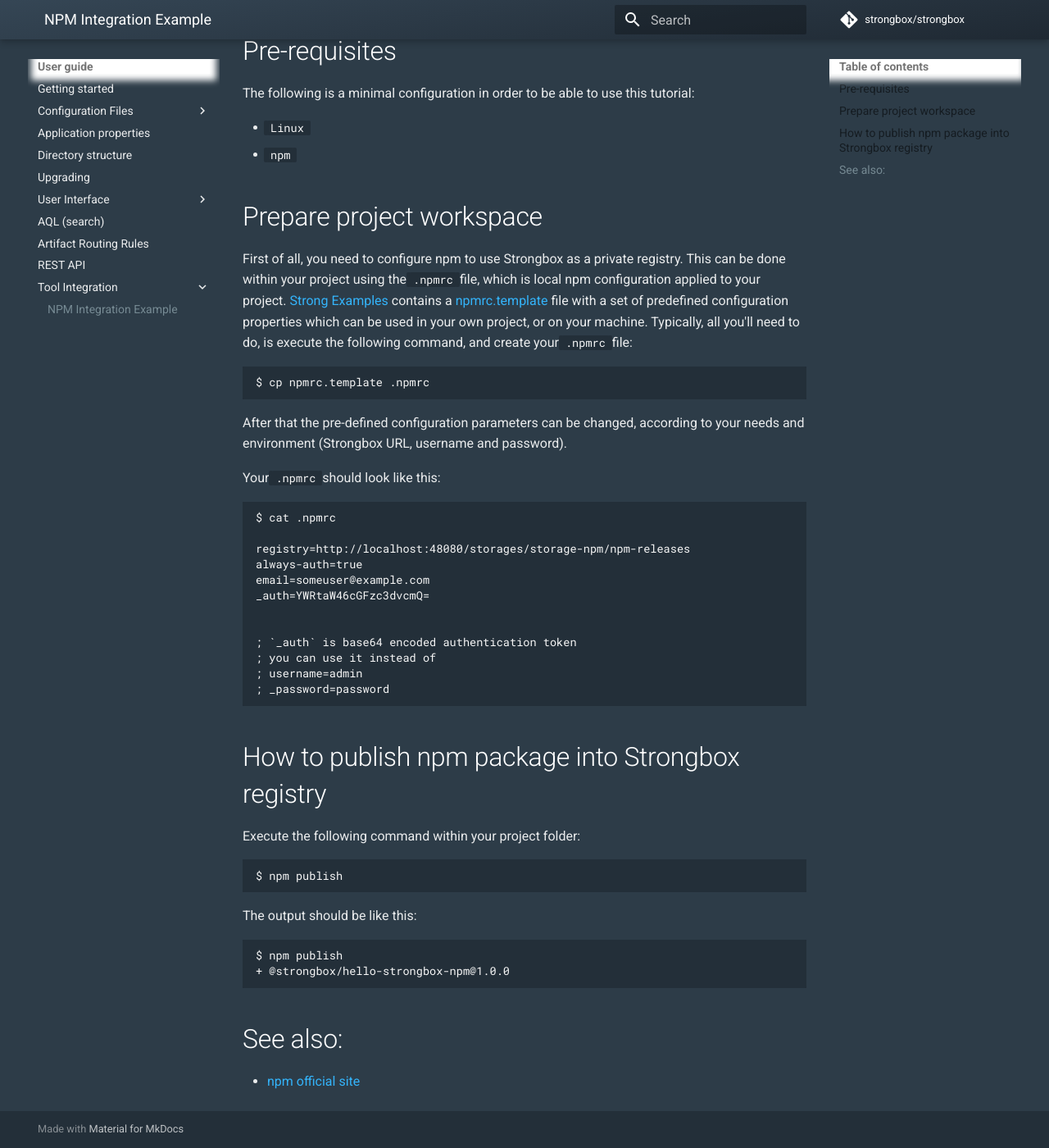
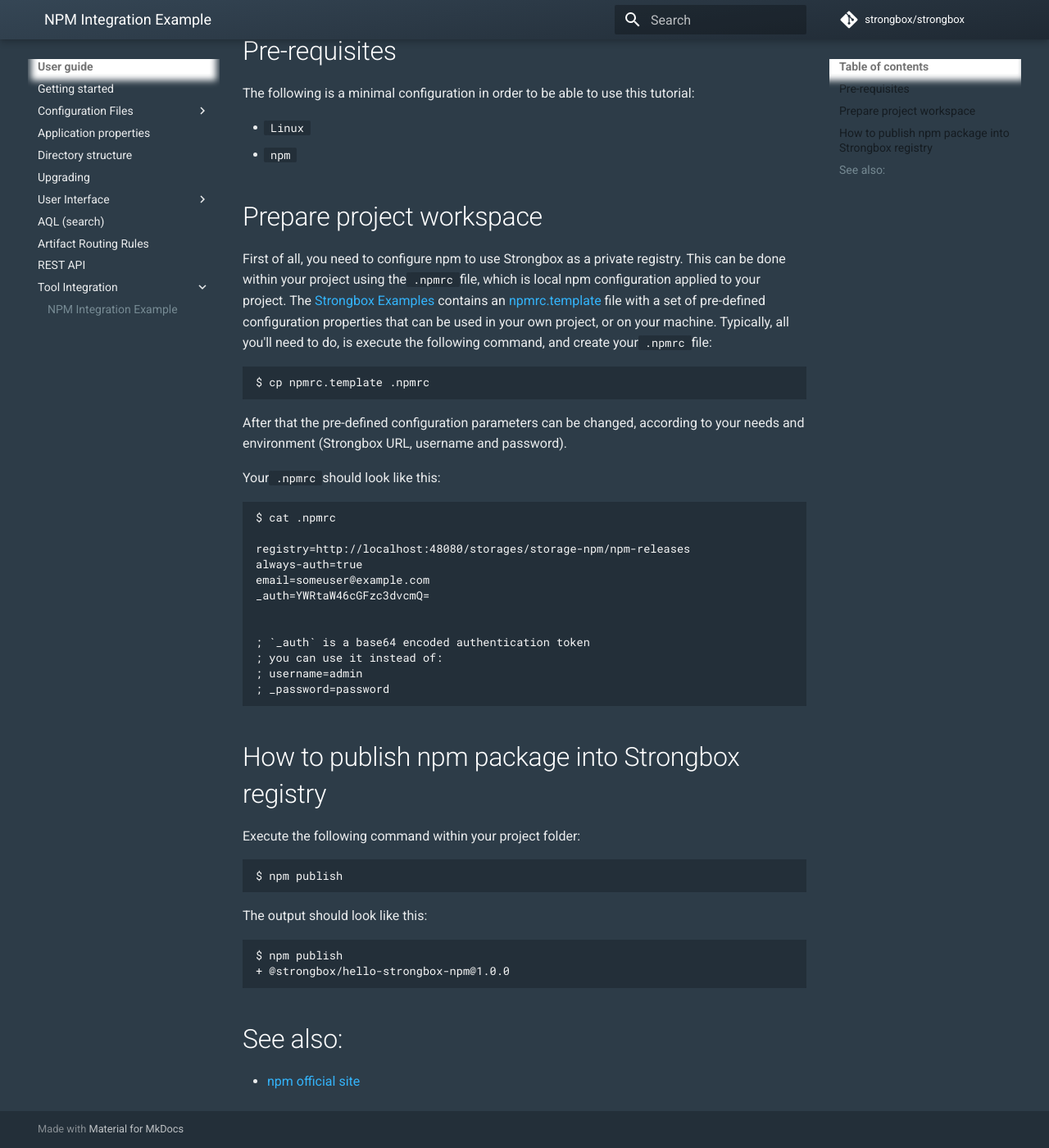
Before and after one commit to strongbox/strongbox-docs, an MkDocs documentation site: the page built from docs/user-guide/tool-integration/npm-example.md, in a window 1280 px wide and 1400 px high, scrolled down 234 px. Shown: the whole window at 82% size. Built offline with MkDocs 1.6.1 and Material for MkDocs 9.7.7, drawn with Linux system fonts in a browser that asks for light colours; comment, search, counter and statistics services are not loaded.

Commit message:
Update npm-example.md

```diff
--- a/docs/user-guide/tool-integration/npm-example.md
+++ b/docs/user-guide/tool-integration/npm-example.md
@@ -3,6 +3,7 @@
 This is an example of how to use the Strongbox artifact repository manager with NPM.
 
 ## Pre-requisites
+
 The following is a minimal configuration in order to be able to use this tutorial:
 
 * `Linux`
@@ -10,7 +11,7 @@
 
 ## Prepare project workspace
 
-First of all, you need to configure npm to use Strongbox as a private registry. This can be done within your project using the `.npmrc` file, which is local npm configuration applied to your project. [Strong Examples] contains a [npmrc.template] file with a set of predefined configuration properties which can be used in your own project, or on your machine. Typically, all you'll need to do, is execute the following command, and create your `.npmrc` file:
+First of all, you need to configure npm to use Strongbox as a private registry. This can be done within your project using the `.npmrc` file, which is local npm configuration applied to your project. The [Strongbox Examples] contains an [npmrc.template] file with a set of pre-defined configuration properties that can be used in your own project, or on your machine. Typically, all you'll need to do, is execute the following command, and create your `.npmrc` file:
 
     $ cp npmrc.template .npmrc
 
@@ -26,8 +27,8 @@
     _auth=YWRtaW46cGFzc3dvcmQ=
 
 
-    ; `_auth` is base64 encoded authentication token
-    ; you can use it instead of
+    ; `_auth` is a base64 encoded authentication token
+    ; you can use it instead of:
     ; username=admin
     ; _password=password
 
@@ -38,14 +39,16 @@
 
     $ npm publish
 
-The output should be like this:
+The output should look like this:
 
     $ npm publish
     + @strongbox/hello-strongbox-npm@1.0.0
 
 
-[Strong Examples]: https://github.com/strongbox/strongbox-examples
+## See also:
+
+* [npm official site](https://www.npmjs.com/)
+
+
+[Strongbox Examples]: https://github.com/strongbox/strongbox-examples/tree/master/hello-strongbox-npm
 [npmrc.template]: https://github.com/strongbox/strongbox-examples/blob/master/hello-strongbox-npm/npmrc.template
-
-## See also:
-* [npm official site](https://www.npmjs.com/)
```
